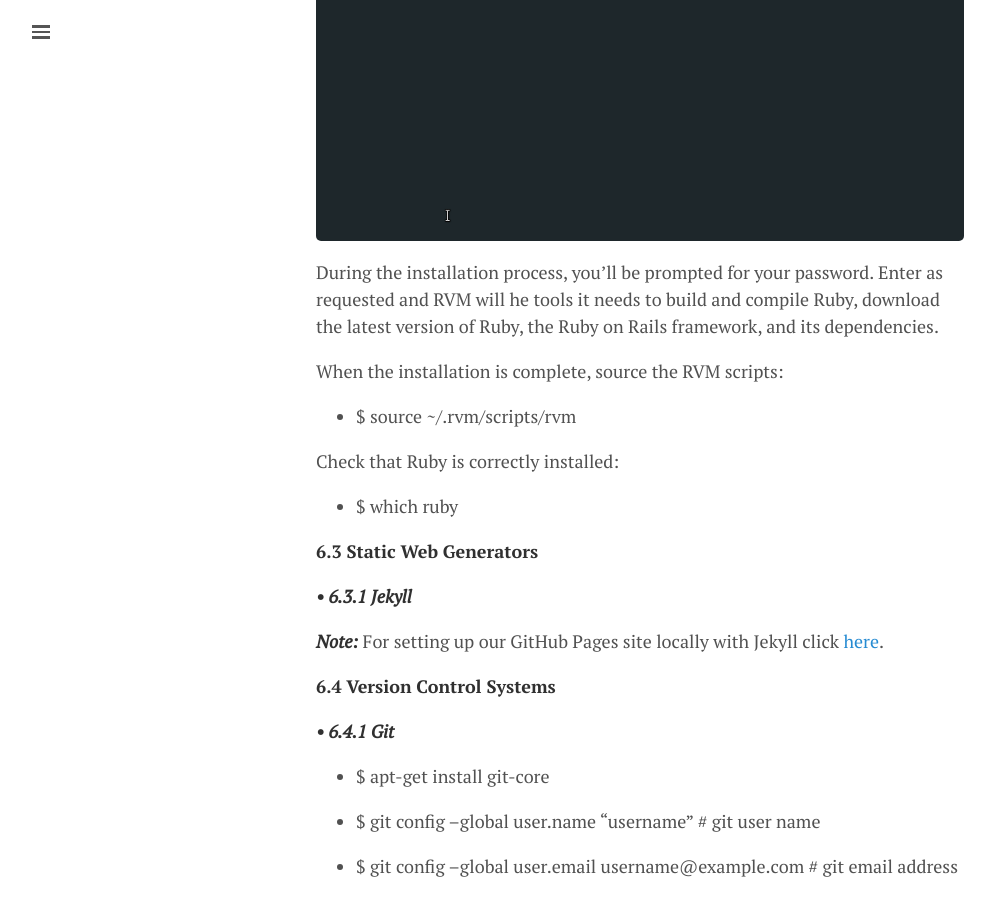
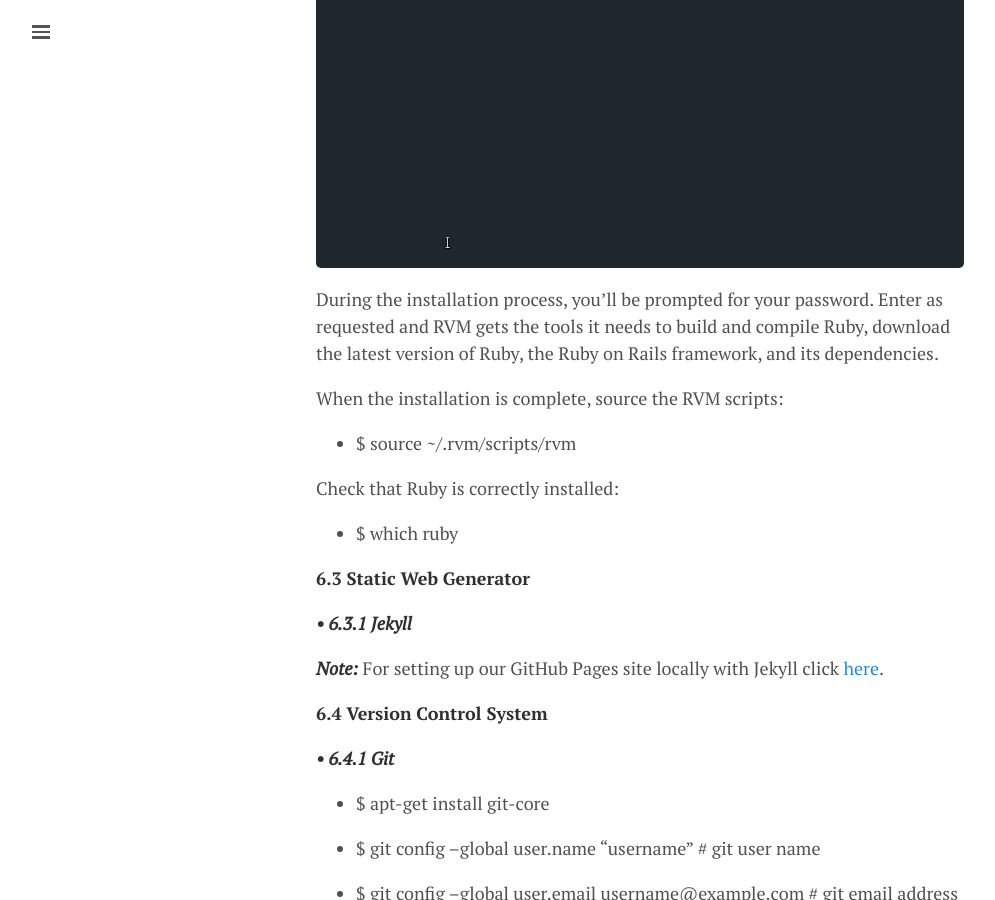
Before and after one commit to lgeurts/lgeurts.github.io, a Jekyll site: the page built from _posts/2017-07-11-bunsenlabs-linux-setup-notes-for dell-inspiron-6000.md, in a window 1280 px wide and 900 px high, scrolled down 11164 px. Shown: the whole window, without its empty margins (0-995 px from the left). Built offline with Jekyll 4.4.1, drawn with Linux system fonts in a browser that asks for light colours; nearby versions of some CDN libraries; comment, search, counter and statistics services are not loaded; some of the changed text lies outside the part shown.

Commit message:
Update 2017-07-11-bunsenlabs-linux-setup-notes-for dell-inspiron-6000.md

```diff
--- a/_posts/2017-07-11-bunsenlabs-linux-setup-notes-for dell-inspiron-6000.md
+++ b/_posts/2017-07-11-bunsenlabs-linux-setup-notes-for dell-inspiron-6000.md
@@ -317,7 +317,7 @@
 
 ![Piping RVM](/assets/rvm-pipe.png)
 
-During the installation process, you'll be prompted for your password. Enter as requested and RVM will he tools it needs to build and compile Ruby, download the latest version of Ruby, the Ruby on Rails framework, and its dependencies.
+During the installation process, you'll be prompted for your password. Enter as requested and RVM gets the tools it needs to build and compile Ruby, download the latest version of Ruby, the Ruby on Rails framework, and its dependencies.
 
 When the installation is complete, source the RVM scripts:
 
@@ -327,13 +327,13 @@
 
 - $ which ruby
 
-**6.3 Static Web Generators**
+**6.3 Static Web Generator**
 
 ***• 6.3.1 Jekyll***
 
 ***Note:*** For setting up our GitHub Pages site locally with Jekyll click [here](https://help.github.com/articles/setting-up-your-github-pages-site-locally-with-jekyll/).
 
-**6.4 Version Control Systems**
+**6.4 Version Control System**
 
 ***• 6.4.1 Git***
 
```
Also changed, not shown: other parts of _posts/2017-07-11-bunsenlabs-linux-setup-notes-for dell-inspiron-6000.md (+1 -1 lines).
